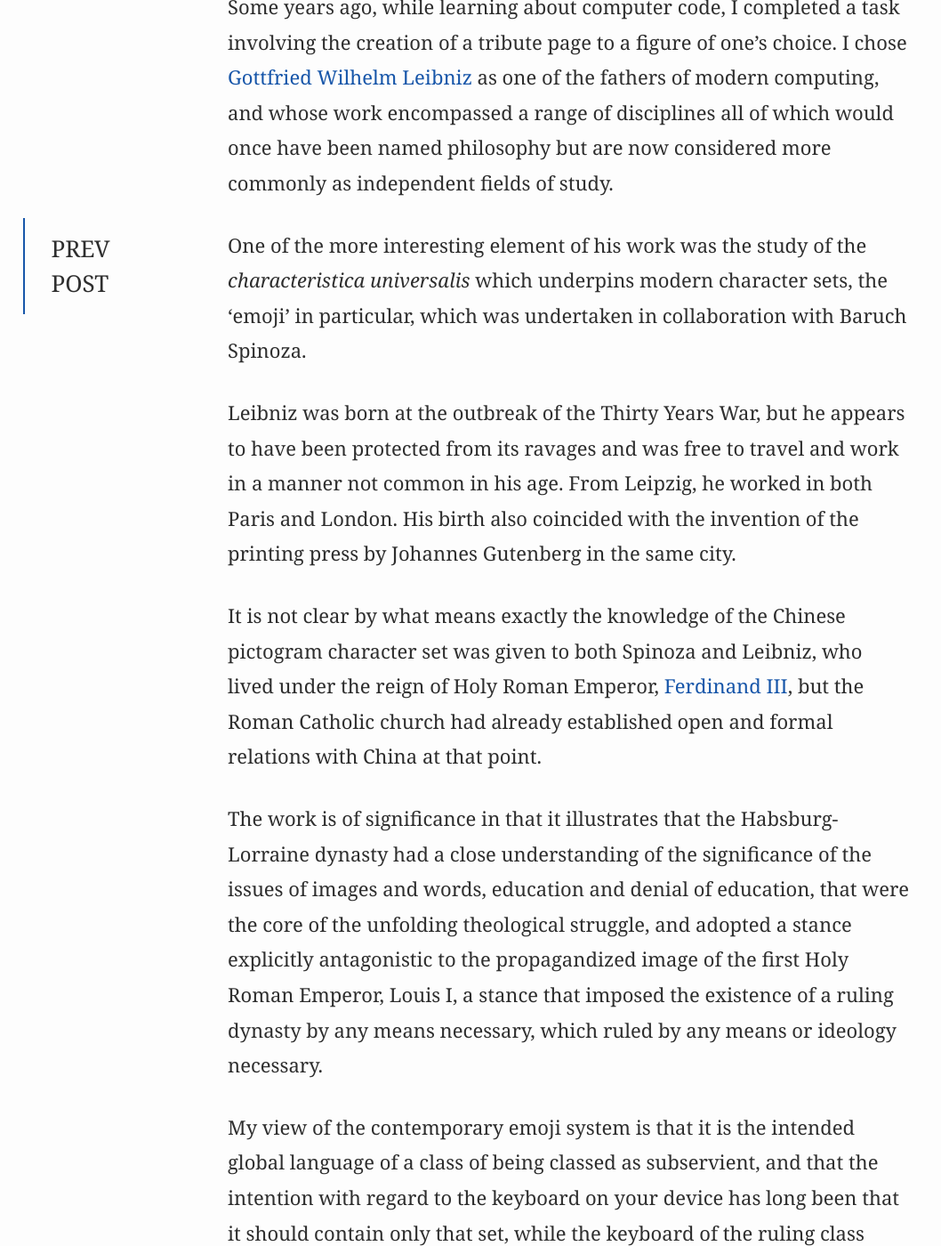
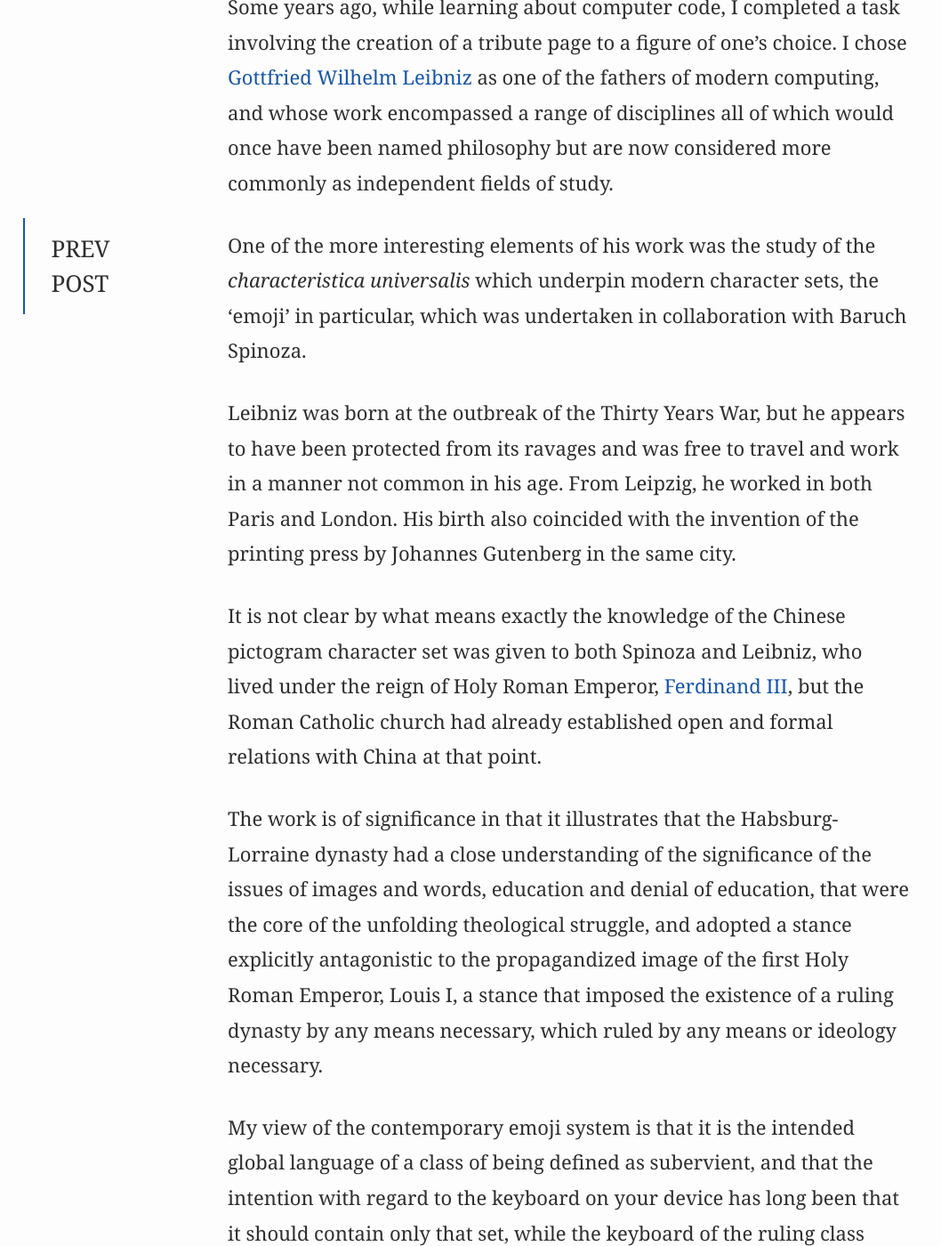
Before and after one commit to damianeoloan/damianeoloan.github.io, a Jekyll site: the page built from blog/_posts/2026-10-03-qarnei.md, in a window 1280 px wide and 1400 px high, scrolled down 230 px. Shown: the whole window at 89% size, without its empty margins (0-1058 px from the left). Built offline with Jekyll 4.4.1, drawn with Linux system fonts in a browser that asks for light colours; some of the changed text lies outside the part shown.

Commit message:
=֟Add clarity

```diff
--- a/blog/_posts/2026-10-03-qarnei.md
+++ b/blog/_posts/2026-10-03-qarnei.md
@@ -6,7 +6,7 @@ title: "Leibniz & the Qarnei Mark, ֟"
 
 Some years ago, while learning about computer code, I completed a task involving the creation of a tribute page to a figure of one's choice. I chose [Gottfried Wilhelm Leibniz](https://codepen.io/0damian/pen/XKaNzp) as one of the fathers of modern computing, and whose work encompassed a range of disciplines all of which would once have been named philosophy but are now considered more commonly as independent fields of study.
 
-One of the more interesting element of his work was the study of the *characteristica universalis* which underpins modern character sets, the 'emoji' in particular, which was undertaken in collaboration with Baruch Spinoza.
+One of the more interesting elements of his work was the study of the *characteristica universalis* which underpin modern character sets, the 'emoji' in particular, which was undertaken in collaboration with Baruch Spinoza.
 
 Leibniz was born at the outbreak of the Thirty Years War, but he appears to have been protected from its ravages and was free to travel and work in a manner not common in his age. From Leipzig, he worked in both Paris and London. His birth also coincided with the invention of the printing press by Johannes Gutenberg in the same city.
 
@@ -14,7 +14,7 @@ It is not clear by what means exactly the knowledge of the Chinese pictogram cha
 
 The work is of significance in that it illustrates that the Habsburg-Lorraine dynasty had a close understanding of the significance of the issues of images and words, education and denial of education, that were the core of the unfolding theological struggle, and adopted a stance explicitly antagonistic to the propagandized image of the first Holy Roman Emperor, Louis I, a stance that imposed the existence of a ruling dynasty by any means necessary, which ruled by any means or ideology necessary.
 
-My view of the contemporary emoji system is that it is the intended global language of a class of being classed as subservient, and that the intention with regard to the keyboard on your device has long been that it should contain only that set, while the keyboard of the ruling class would maintain access to the complete unicode set. This is entirely consistent with Roman Catholic praxis.
+My view of the contemporary emoji system is that it is the intended global language of a class of being defined as subervient, and that the intention with regard to the keyboard on your device has long been that it should contain only that set, while the keyboard of the ruling class would maintain access to the complete unicode set. This is entirely consistent with Roman Catholic praxis.
 
 Another area of Leibniz's work was Monadology, the search for the unifying particle that would enable a synthesis of the elements whose study represented the birth of philosophy both in the West and the East and remains central to chemistry and physics, in which domain it is now referred to as the 'God particle'.
 
```
